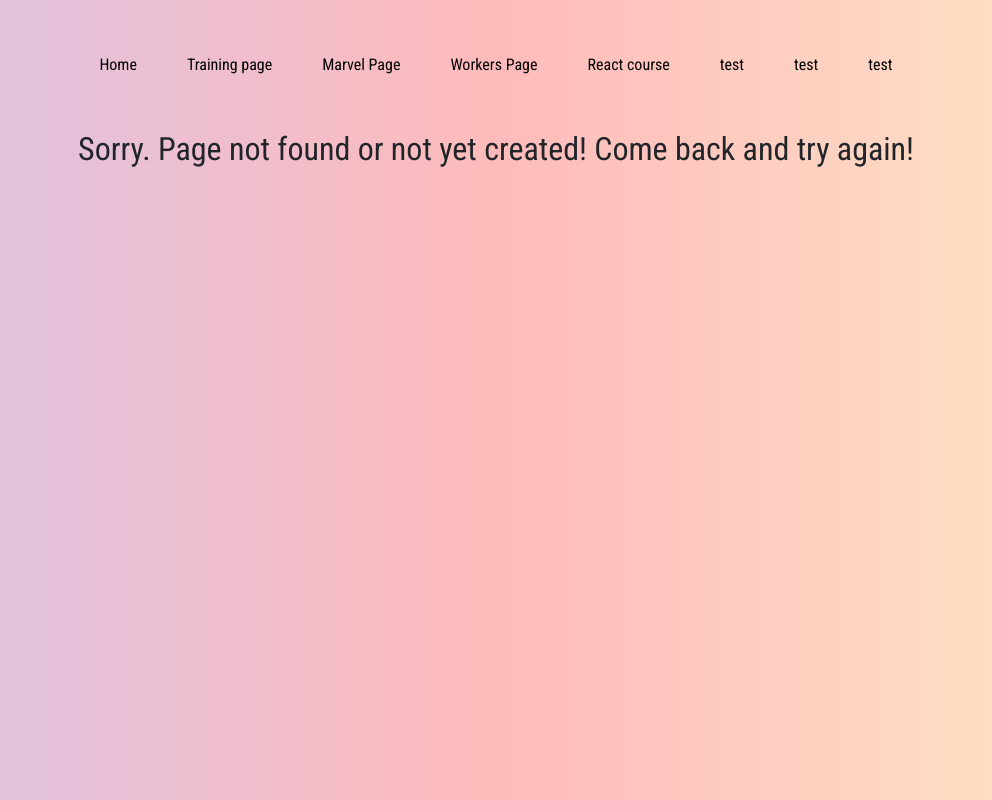
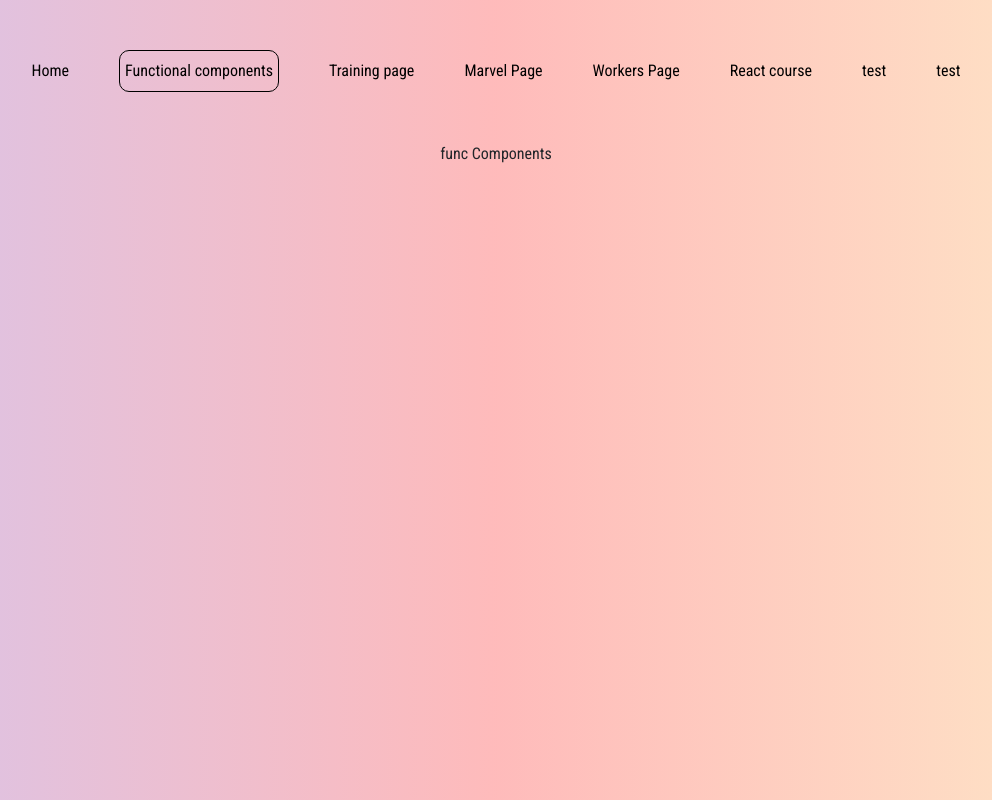
Before and after one commit to Yurii04UA/react-course, a React (Create React App) app: page /func-components in a window 1280 px wide. Before the commit this address had no page. Shown: the whole page, without its empty margins (144-1136 px from the left). Built offline with nearby package versions, Linux system fonts and the light colour scheme.

Commit message:
react func components

```diff
--- a/src/App.js
+++ b/src/App.js
@@ -6,6 +6,7 @@ import HomePage from "./pages/homePage/HomePage";
 import PageNotFound from "./pages/PageNotFound/PageNotFound";
 import TrainingPage from "./pages/TrainingPage/TrainingPage";
 import WorkersPage from "./pages/WorkersPage/WorkersPage";
+import FuncComponents from "./pages/funcComponents/FuncComponents";
 
 
 import Props from './pages/TrainingPage/Props/Props'
@@ -21,6 +22,7 @@ function App() {
       <AppHeader />
       <Routes>
         <Route path="/" element={<HomePage />} ></Route>
+        <Route path="/func-components/*" element={<FuncComponents />}></Route>
         <Route path="/react-course" element={<h2>HEEEE</h2>}></Route>
         <Route path="/training-page/*" element={<TrainingPage />}></Route>
         <Route path="/workers-page" element={<WorkersPage />}></Route>
--- a/src/pages/appHeader/AppHeader.jsx
+++ b/src/pages/appHeader/AppHeader.jsx
@@ -1,5 +1,5 @@
 import React from 'react'
-import {  Route, Routes, NavLink,Link } from "react-router-dom";
+import { NavLink } from "react-router-dom";
 import "./AppHeader.css"
 
 const AppHeader = () => {
@@ -8,13 +8,15 @@ const AppHeader = () => {
        <nav className="navBar">
         <NavLink to="/" className="link">Home</NavLink>
 
+        <NavLink to="/func-components" className="link">Functional components</NavLink>
+
         <NavLink to="/training-page" className="link">Training page</NavLink>
         <NavLink to="/marvel-page" className="link">Marvel Page</NavLink>
         <NavLink to="/workers-page" className="link">Workers Page</NavLink>
         <NavLink to="/react-course" className="link">React course</NavLink>
         <NavLink to="/test4" className="link">test</NavLink>
         <NavLink to="/test5" className="link">test</NavLink>
-        <NavLink to="/test6" className="link">test</NavLink>
+
       </nav>
     </div>
   )
--- /dev/null
+++ b/src/pages/funcComponents/FuncComponents.jsx
@@ -0,0 +1,9 @@
+import React from 'react'
+
+const FuncComponents = () => {
+  return (
+    <div className='container'>func Components</div>
+  )
+}
+
+export default FuncComponents
```
Also changed, not shown: src/pages/funcComponents/FuncComponents.css (added).
